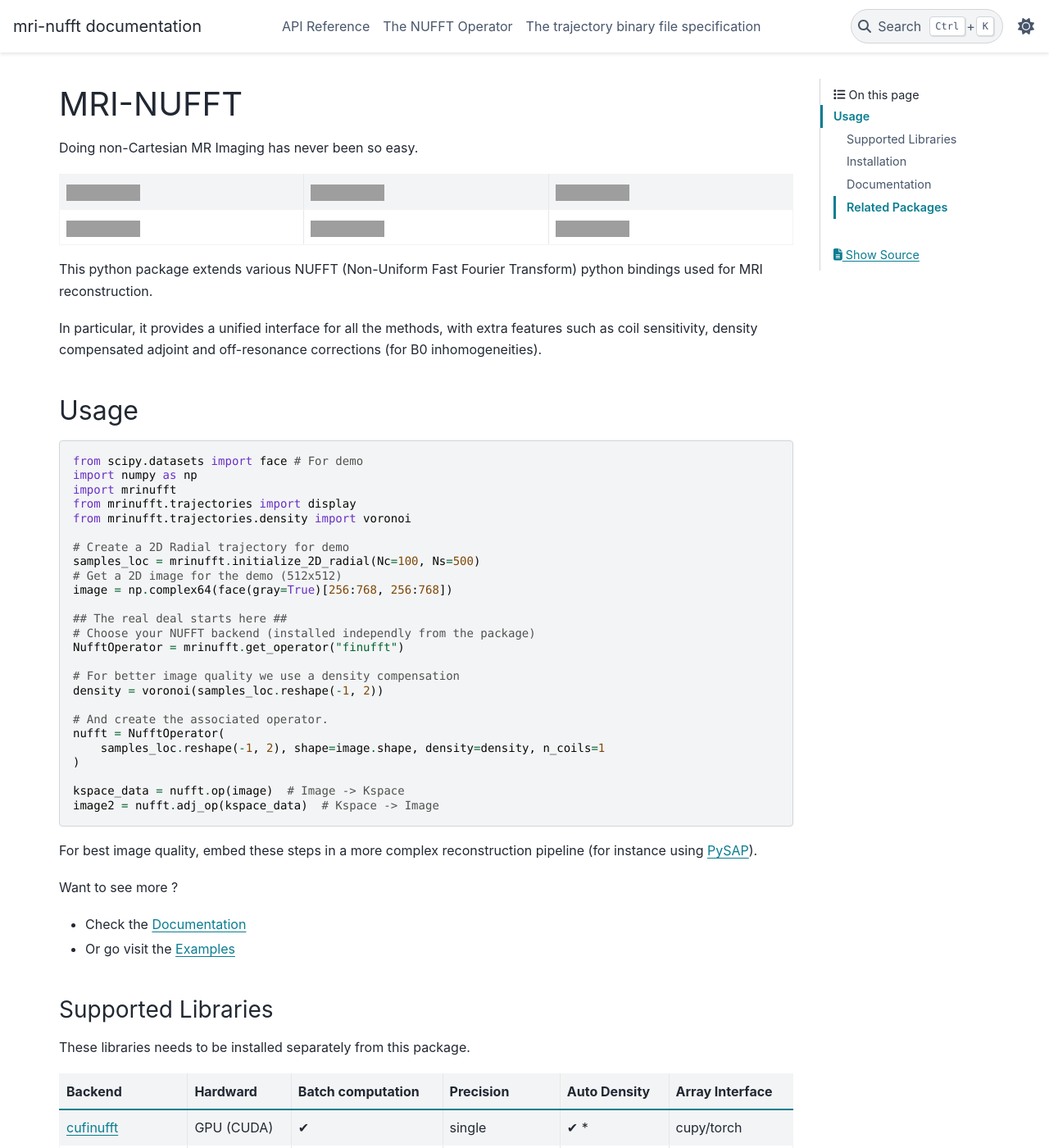
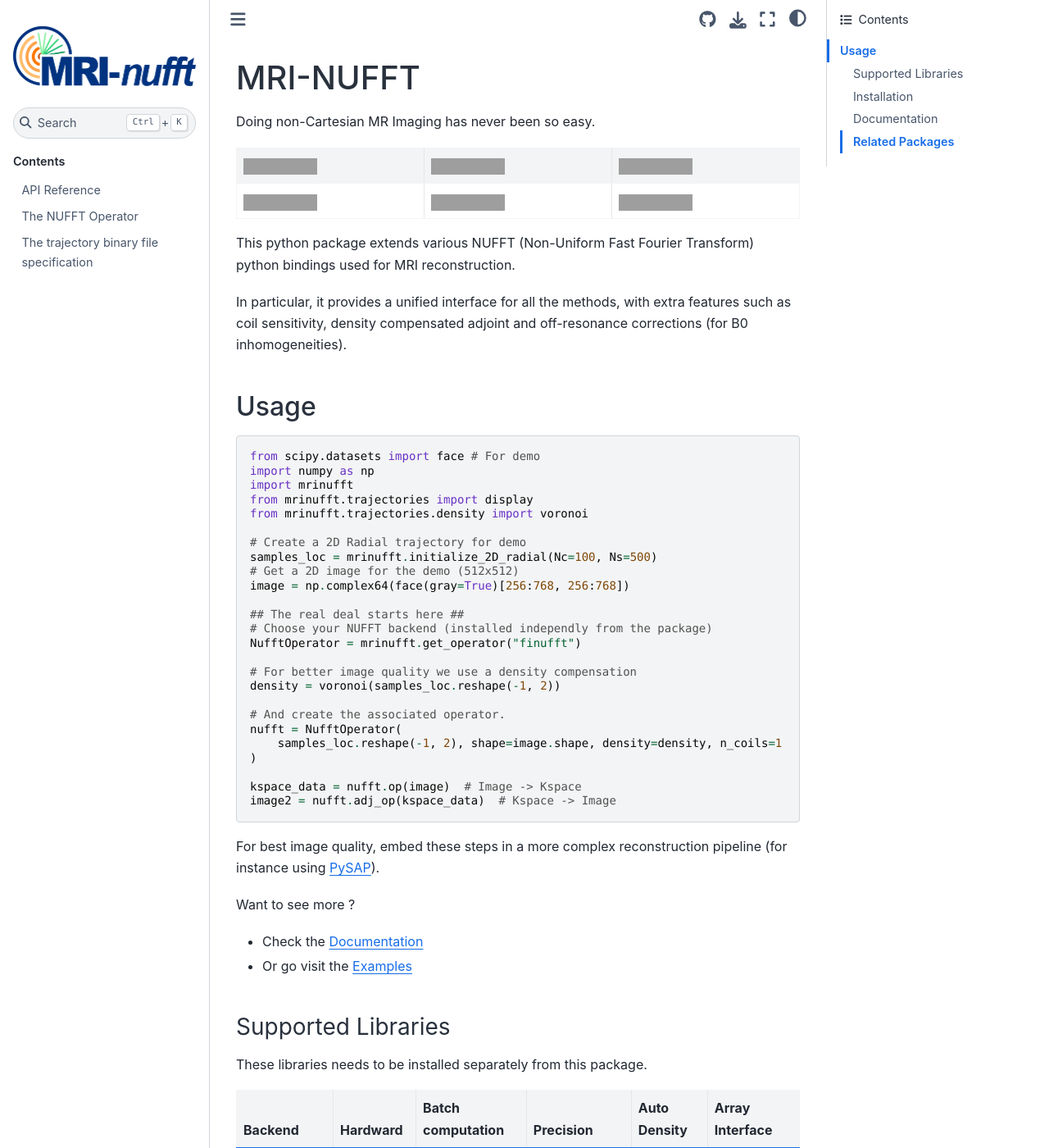
Before and after one commit to mind-inria/mri-nufft, a Sphinx documentation site: the page built from docs/index.rst, in a window 1280 px wide and 1400 px high. Shown: the whole window at 82% size. Built offline with Sphinx 7.4.7 and the Sphinx Book theme 1.1.4, drawn with Linux system fonts in a browser that asks for light colours; pages that are not in the unit, such as notebooks, are missing from menus; some of the changed text lies outside the part shown; grey boxes are pictures that could not be loaded.

Commit message:
feat(docs): use new sphinx book theme.

```diff
--- a/docs/conf.py
+++ b/docs/conf.py
@@ -14,19 +14,15 @@ https://www.sphinx-doc.org/en/master/usage/configuration.html
 
 import os
 import sys
-from importlib.metadata import version
 
 sys.path.insert(0, os.path.abspath("../.."))  # Source code dir relative to this file
 
 # -- Project information -----------------------------------------------------
 
 project = "mri-nufft"
-copyright = "2022, Pierre-Antoine Comby"
-author = "Pierre-Antoine Comby"
+copyright = "2022, MRI-NUFFT Contributors"
+author = "MRI-NUFFT Contributors"
 
-release = version("mri-nufft")
-# for example take major/minor
-version = ".".join(release.split(".")[:2])
 
 # -- General configuration ---------------------------------------------------
 
@@ -80,10 +76,16 @@ sphinx_gallery_conf = {
 # a list of builtin themes.
 #
 
-html_theme = "pydata_sphinx_theme"
+html_theme = "sphinx_book_theme"
 
 # Add any paths that contain custom static files (such as style sheets) here,
 # relative to this directory. They are copied after the builtin static files,
 # so a file named "default.css" will overwrite the builtin "default.css".
 html_static_path = ["_static"]
-html_context = {"default_mode": "light"}
+html_theme_options = {
+    "repository_url": "https://github.com/mind-inria/mri-nufft/",
+    "use_repository_button": True,
+}
+
+html_logo = "_static/logos/mri-nufft.png"
+html_title = "MRI-nufft Documentation"
--- a/pyproject.toml
+++ b/pyproject.toml
@@ -15,7 +15,7 @@ gpu = ["cupy-wheel"]
 test = ["pytest", "pytest-cov", "pytest-xdist", "pytest-sugar", "pytest-cases", "pynfft2"]
 dev = ["black", "isort", "ruff"]
 
-doc = ["sphinx==4.5.0", "pydata-sphinx-theme", "sphinx-gallery", "matplotlib", "pooch", "brainweb-dl"]
+doc = ["sphinx-book-theme", "sphinx-gallery", "matplotlib", "pooch", "brainweb-dl"]
 # pooch is for scipy.datasets
 
 [build-system]
```
Also changed, not shown: docs/_static/logos/mri-nufft.png (added).
